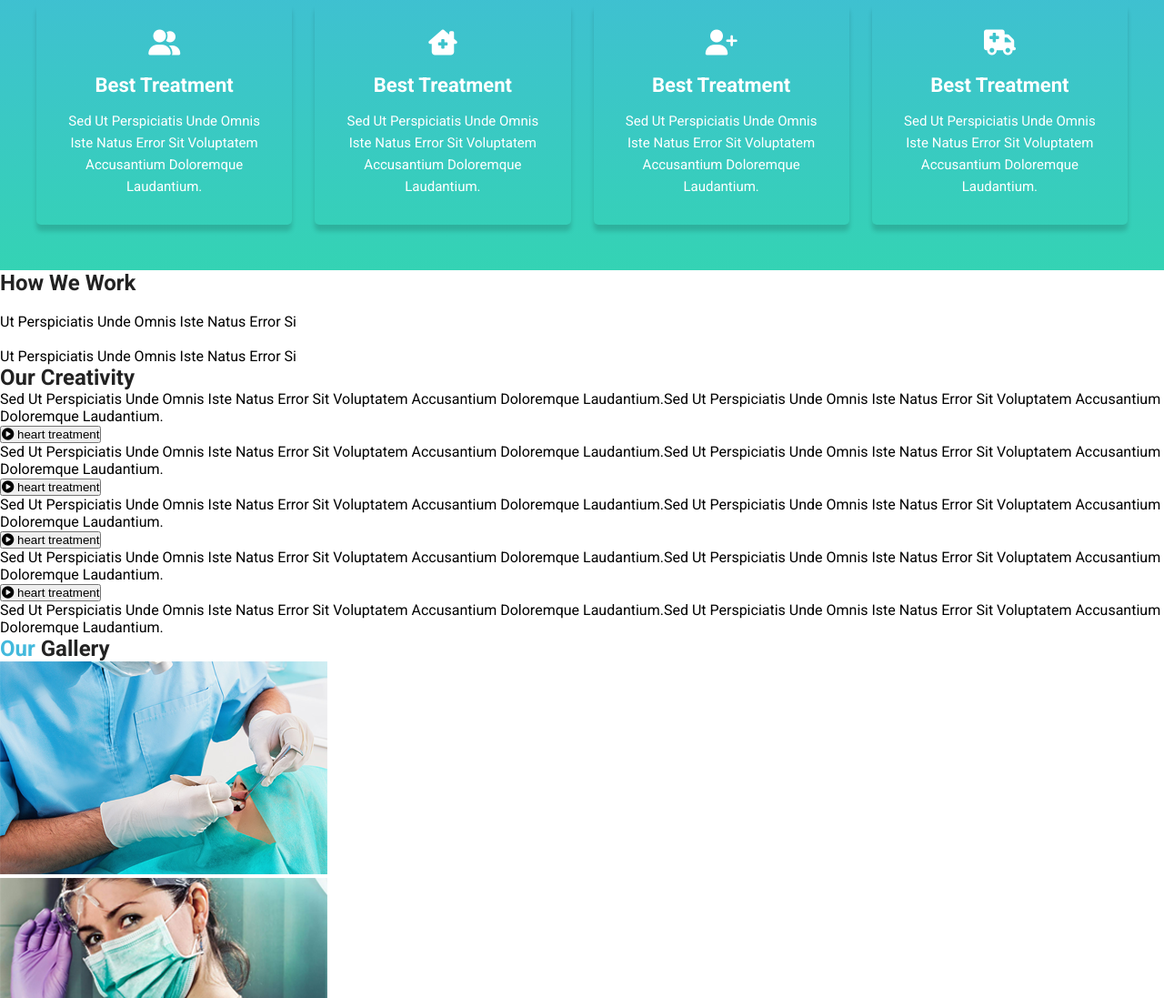
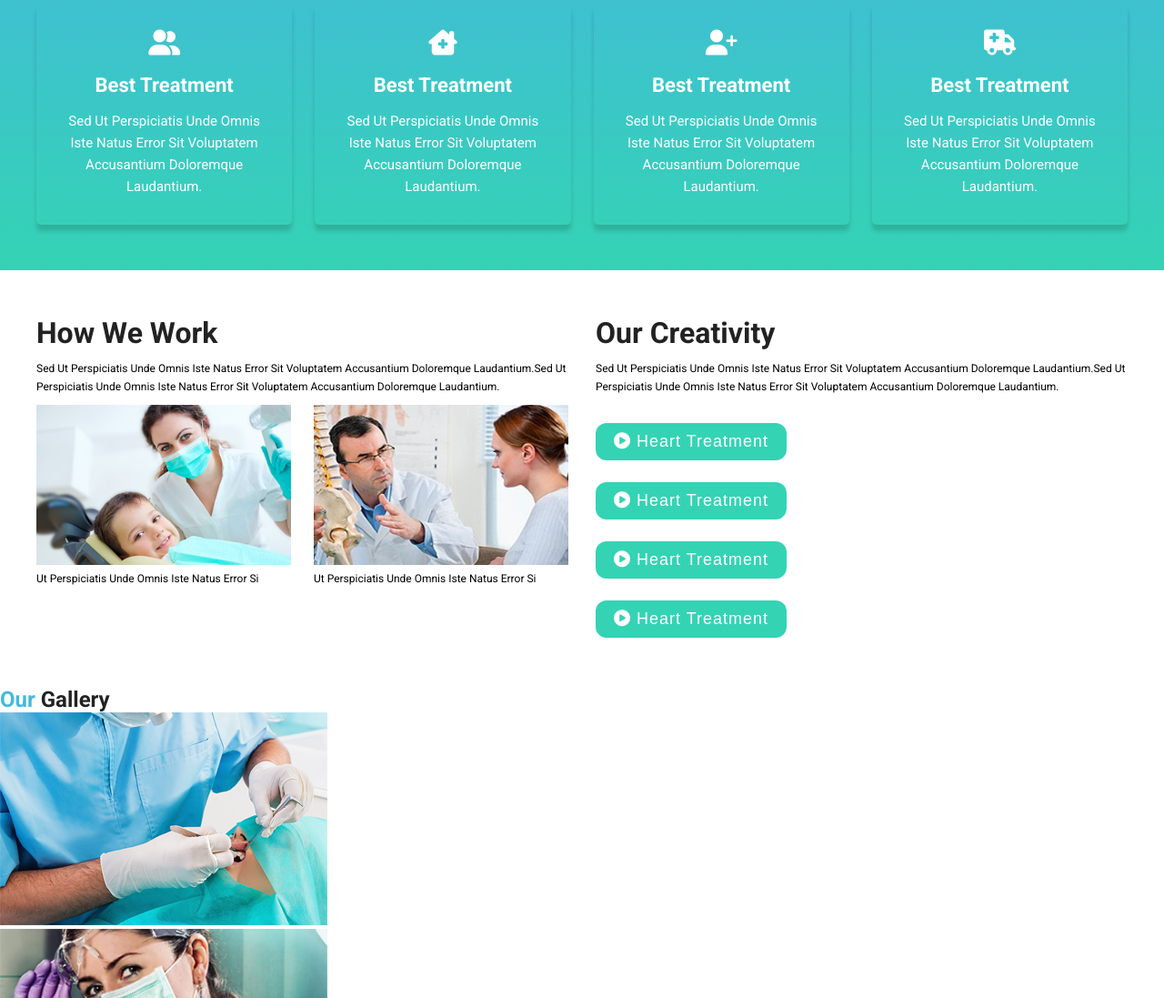
Before and after one commit to luis08201/care-point-landing-page, a plain HTML site: page index.html in a window 1280 px wide. Shown: the part 882-1979 px from the top of the page at 91% size. Drawn offline with Linux system fonts and the light colour scheme.

Commit message:
building about section

```diff
--- a/assets/scss/main.scss
+++ b/assets/scss/main.scss
@@ -278,18 +278,18 @@
             align-items: center;
             justify-content: center;
             gap: 20px;
-            padding:30px 22px;
+            padding: 30px 22px;
             border-radius: 5px;
             -webkit-box-shadow: 0px 7px 5px 0px rgba(0, 0, 0, 0.15);
-                -moz-box-shadow: 0px 7px 5px 0px rgba(0, 0, 0, 0.15);
-                box-shadow: 0px 7px 5px 0px rgba(0, 0, 0, 0.15);
-            transition:0.5s linear;
+            -moz-box-shadow: 0px 7px 5px 0px rgba(0, 0, 0, 0.15);
+            box-shadow: 0px 7px 5px 0px rgba(0, 0, 0, 0.15);
+            transition: 0.5s linear;
 
             &:hover,
-            &:focus{
+            &:focus {
                 -webkit-box-shadow: 0px 0px 10px 0px rgba(0, 0, 0, 0.55);
-                    -moz-box-shadow: 0px 0px 10px 0px rgba(0, 0, 0, 0.55);
-                    box-shadow: 0px 0px 10px 0px rgba(0, 0, 0, 0.55);
+                -moz-box-shadow: 0px 0px 10px 0px rgba(0, 0, 0, 0.55);
+                box-shadow: 0px 0px 10px 0px rgba(0, 0, 0, 0.55);
             }
 
             &:nth-child(1) {
@@ -310,3 +310,101 @@
         }
     }
 }
+
+.about {
+    @include content-width;
+    margin: 50px auto;
+    @include grid-2;
+    gap: 30px;
+
+    &__work {
+        grid-area: itemOne;
+
+        &--top {
+            display: flex;
+            flex-direction: column;
+            gap: 10px;
+            margin-bottom: 10px;
+        }
+
+        &--secondheading {
+            font-size: 32px;
+        }
+
+        &--paragraph {
+            font-size: 12px;
+            line-height: 20px;
+        }
+
+        &--middle {
+            @include grid-2;
+        }
+
+        &--item {
+            &:first-child {
+                grid-area: itemOne;
+            }
+
+            &:last-child {
+                grid-area: itemTwo;
+            }
+        }
+
+        &--img {
+            display: block;
+            width: 100%;
+        }
+
+        &--description {
+            margin-top: 5px;
+        }
+    }
+
+    &__creativity {
+        grid-area: itemTwo;
+
+        &--top {
+            display: flex;
+            flex-direction: column;
+            gap: 10px;
+            margin-bottom: 30px;
+        }
+
+        &--secondheading {
+            font-size: 32px;
+        }
+
+        &--paragraph {
+            font-size: 12px;
+            line-height: 20px;
+        }
+
+        &--middle{
+            display:flex;
+            flex-direction: column;
+            gap:20px;
+        }
+
+        &--button{
+            background-color: var(--green);
+            color:var(--white);
+            border:none;
+            padding:10px 20px;
+            font-size:18px;
+            text-transform: capitalize;
+            border-radius: 12px;
+            letter-spacing: 1px;
+            align-self: flex-start;
+        }
+
+        &--item{
+            position:relative;
+            overflow: hidden;
+            display:flex;
+            flex-direction: column;
+            gap:10px;
+            height:45px;
+        }
+    }
+
+}
--- a/index.html
+++ b/index.html
@@ -131,12 +131,15 @@
         <article class="about__work">
             <div class="about__work--top">
                 <h2 class="about__work--secondheading">how we work</h2>
-                <p class="about__work--paragraph"></p>
+                <p class="about__work--paragraph">
+                    Sed Ut Perspiciatis Unde Omnis Iste Natus Error Sit Voluptatem Accusantium Doloremque Laudantium.Sed Ut
+                    Perspiciatis Unde Omnis Iste Natus Error Sit Voluptatem Accusantium Doloremque Laudantium.
+                </p>
             </div>
             <div class="about__work--middle">
                 <div class="about__work--item">
                     <figure class="about__work--picture">
-                        <img src="" alt="" class="about__work--img">
+                        <img src="assets/img/work1.png" alt="" class="about__work--img">
                         <figcaption class="about__work--description">
                             <p class="about__work--paragraph">Ut Perspiciatis Unde Omnis Iste Natus Error Si</p>
                         </figcaption>
@@ -144,7 +147,7 @@
                 </div>
                 <div class="about__work--item">
                     <figure class="about__work--picture">
-                        <img src="" alt="" class="about__work--img">
+                        <img src="assets/img/work2.png" alt="" class="about__work--img">
                         <figcaption class="about__work--description">
                             <p class="about__work--paragraph">Ut Perspiciatis Unde Omnis Iste Natus Error Si</p>
                         </figcaption>
```
Also changed, not shown: assets/css/main.css, 1 other file.
